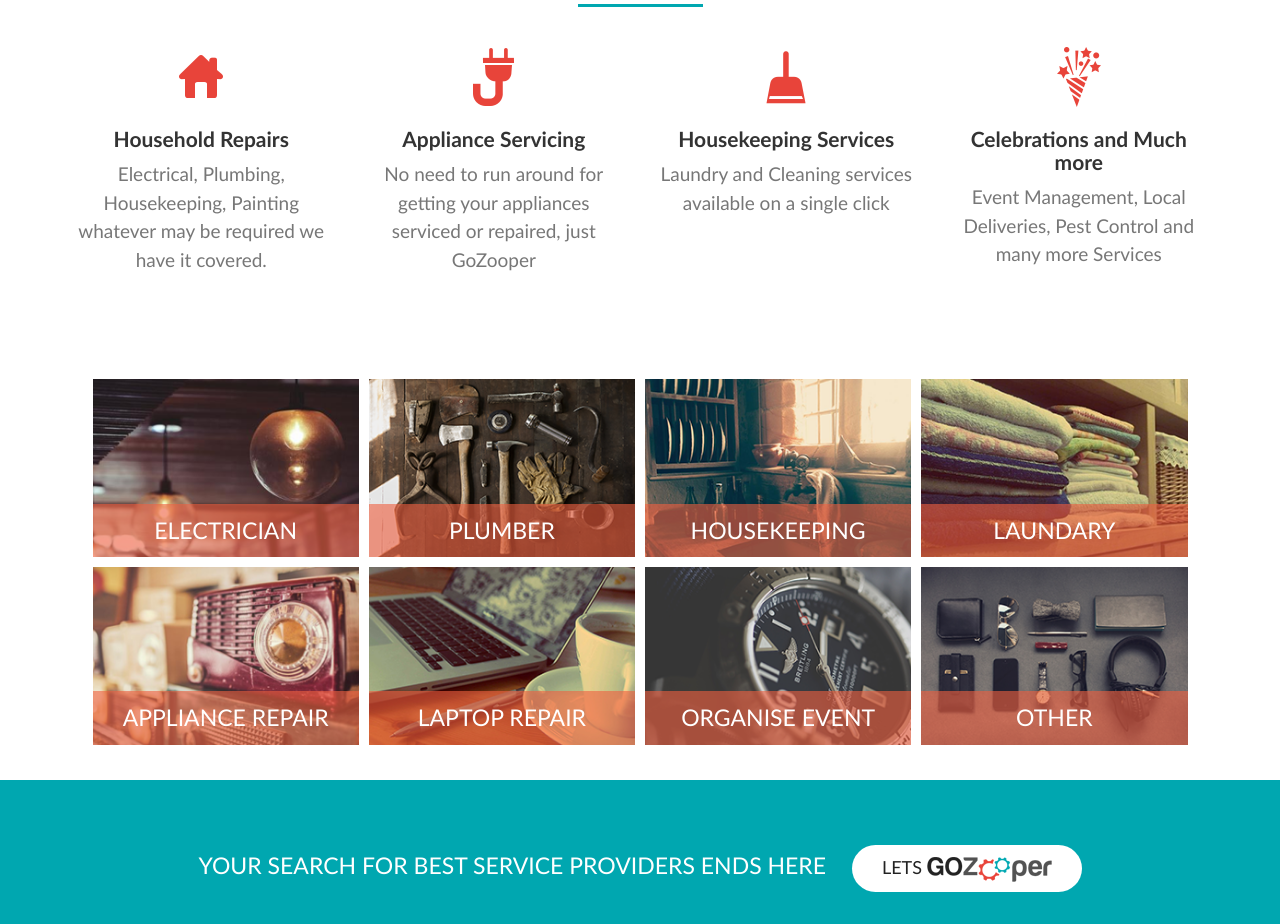
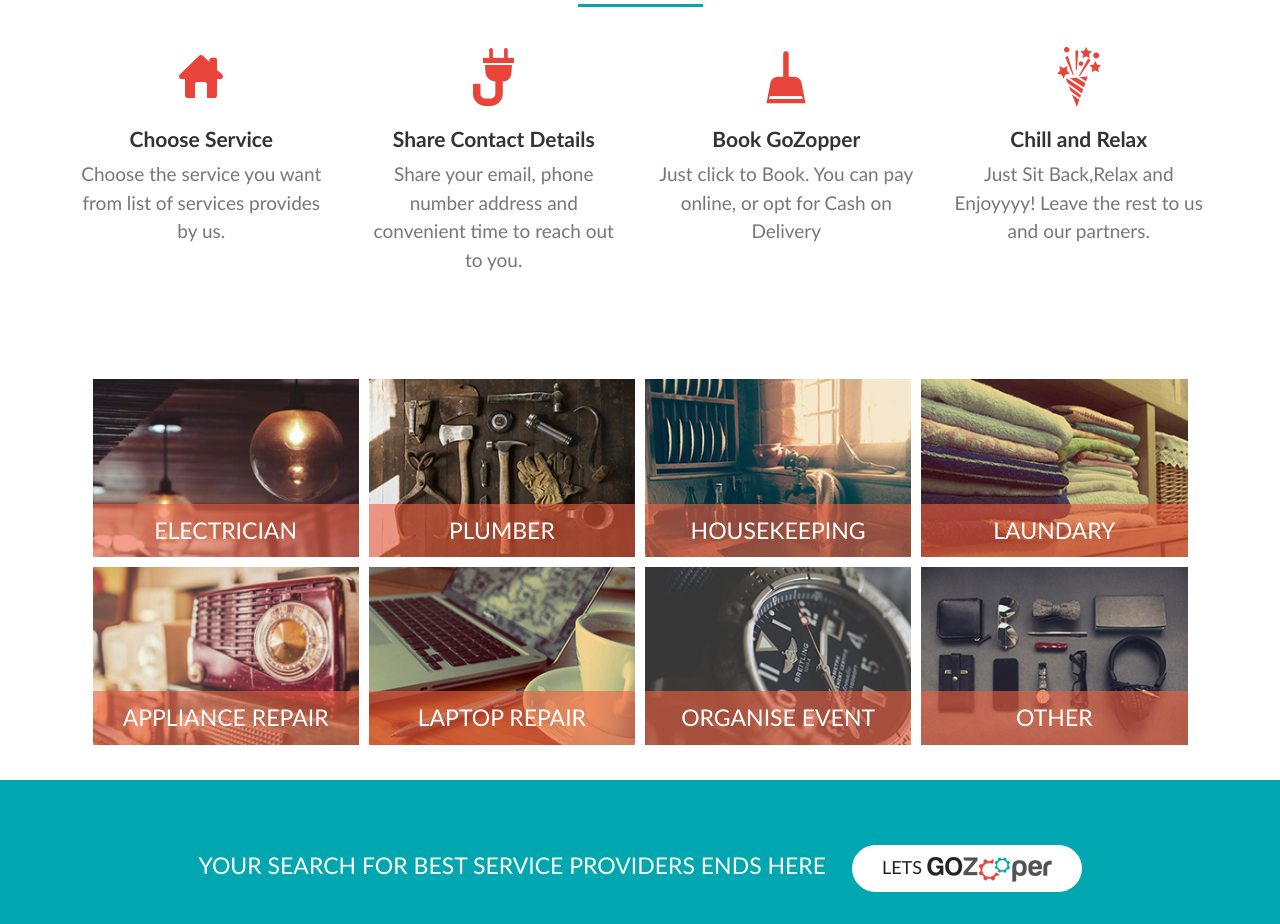
Before and after one commit to manu1275/GZweb2, a plain HTML site: page index.html in a window 1280 px wide. Shown: the part 1520-2444 px from the top of the page. Drawn offline with Linux system fonts and the light colour scheme.

Commit message:
Changes to web page

```diff
--- a/index.html
+++ b/index.html
@@ -104,29 +104,29 @@
                 <div class="col-lg-3 col-md-6 text-center">
                     <div class="service-box">
                         <img src="img/house.png">
-                        <h3>Household Repairs</h3>
-                        <p class="text-muted">Electrical, Plumbing, Housekeeping, Painting whatever may be required we have it covered.</p>
+                        <h3>Choose Service</h3>
+                        <p class="text-muted">Choose the service you want from list of services provides by us.</p>
                     </div>
                 </div>
                 <div class="col-lg-3 col-md-6 text-center">
                     <div class="service-box">
                         <img src="img/plug.png">
-                        <h3>Appliance Servicing </h3>
-                        <p class="text-muted">No need to run around for getting your appliances serviced or repaired, just GoZooper </p>
+                        <h3>Share Contact Details</h3>
+                        <p class="text-muted">Share your email, phone number address and convenient time to reach out to you. </p>
                     </div>
                 </div>
                 <div class="col-lg-3 col-md-6 text-center">
                     <div class="service-box">
                         <img src="img/housekeep.png">
-                        <h3>Housekeeping Services</h3>
-                        <p class="text-muted">Laundry and Cleaning services available on a single click</p>
+                        <h3>Book GoZopper</h3>
+                        <p class="text-muted">Just click to Book. You can pay online, or opt for Cash on Delivery </p>
                     </div>
                 </div>
                 <div class="col-lg-3 col-md-6 text-center">
                     <div class="service-box">
                         <img src="img/celeb.png">
-                        <h3>Celebrations and Much more</h3>
-                        <p class="text-muted">Event Management, Local Deliveries, Pest Control and many more Services</p>
+                        <h3>Chill and Relax</h3>
+                        <p class="text-muted">Just Sit Back,Relax and Enjoyyyy! Leave the rest to us and our partners.  </p>
                     </div>
                 </div>
             </div>
```
